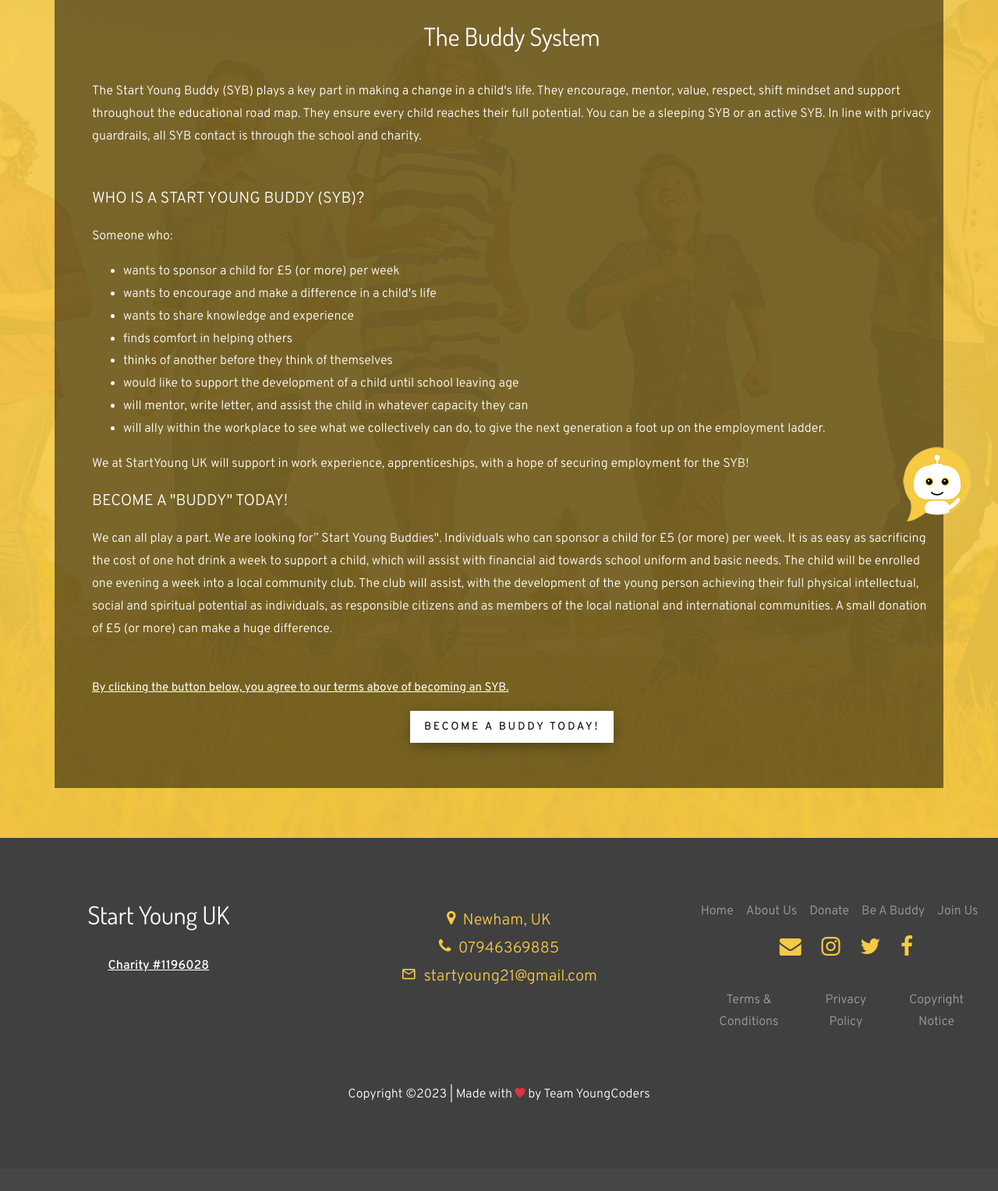
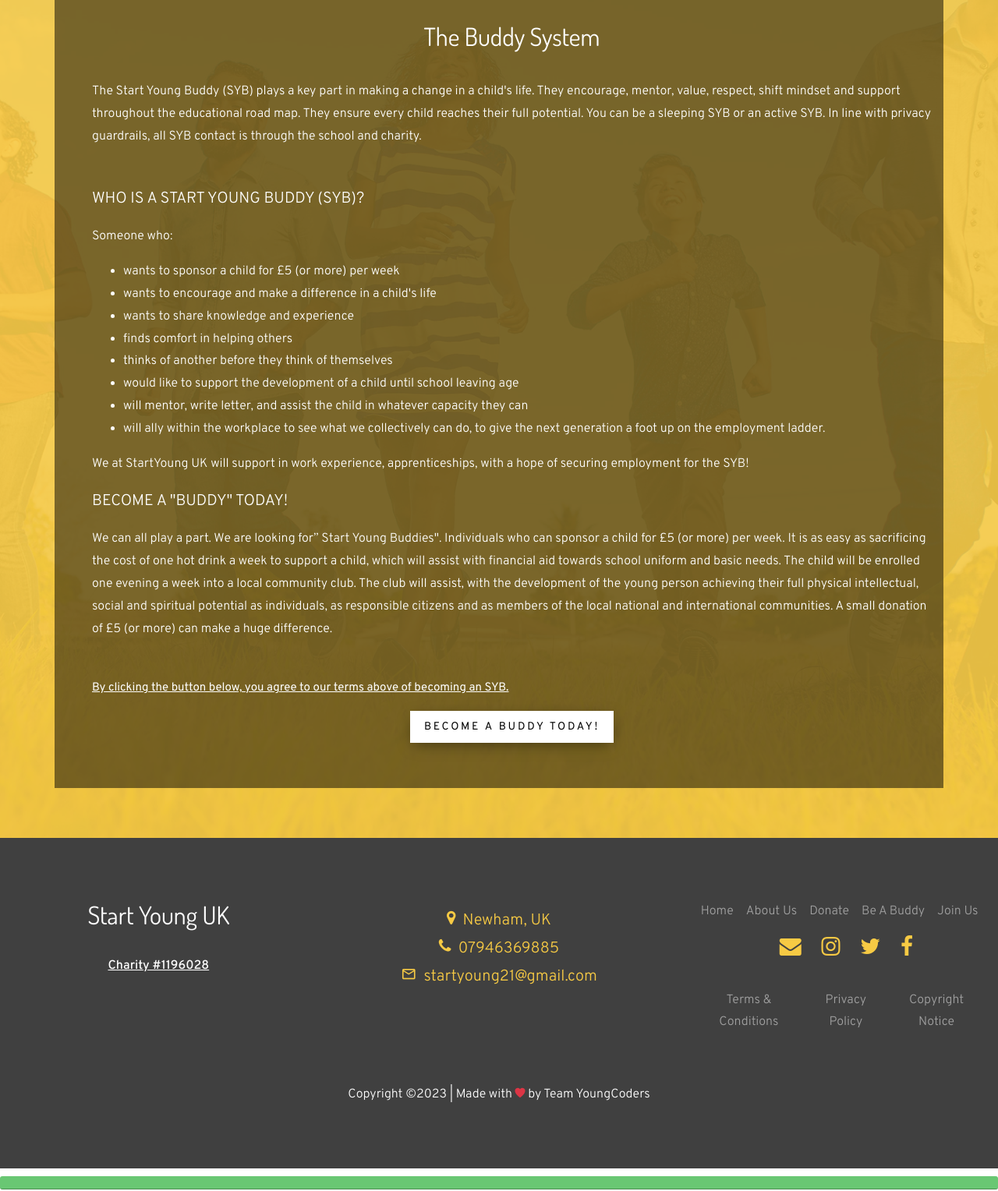
Before and after one commit to styuk1234/StartYoungUK-Website, a Django app: template home/templates/buddy.html in a window 1280 px wide. Shown: the part 105-1633 px from the top of the page at 78% size. Before the commit the page ends 1519 px from the top, so only its background shows below. Run offline with Django 4.2, Linux system fonts and the light colour scheme; the template is opened without the code that fills it, so the values that code supplies are empty; some libraries are stand-ins or nearby versions; some web fonts are replaced.

Commit message:
Commented out chatbot image

```diff
--- a/home/templates/base.html
+++ b/home/templates/base.html
@@ -67,7 +67,7 @@
 * {box-sizing: border-box;} */
 
 /* Button used to open the chat form - fixed at the bottom of the page */
-.open-button {
+{% comment %} .open-button {
     background-image: url("{% static 'images/chatbot_new.png' %}");
     background-color: transparent;
     /* color: white; */
@@ -81,7 +81,7 @@
     height: 100px;
     width: 100px;
     z-index: 1;
-}
+} {% endcomment %}
 
 /* The popup chat - hidden by default */
 .chat-popup {
```
